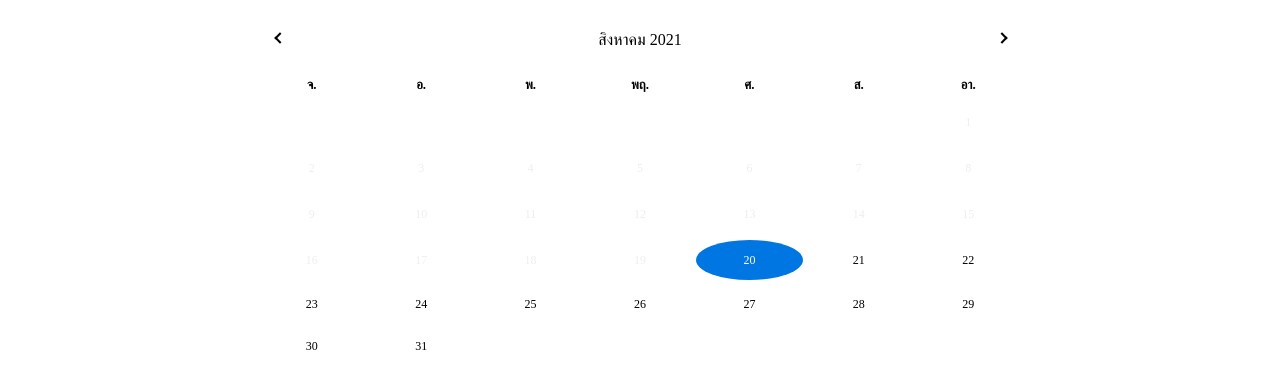
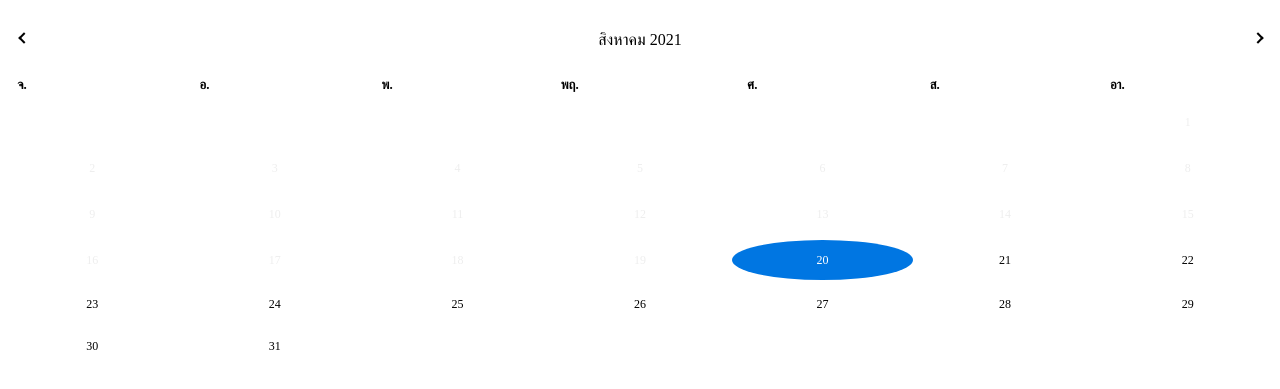
Before and after one commit to napatchai/work-sportcar, a PHP site: page /testcalendar.php in a window 1280 px wide. Shown: the top 389 px of the page. Run offline with PHP 8.4, Linux system fonts and the light colour scheme; some libraries are stand-ins or nearby versions.

Commit message:
edit bug

```diff
--- a/index.php
+++ b/index.php
@@ -335,7 +335,7 @@
         <span class="footerleft-content-social"><img src="./img/viber.png" class="imgsocial" alt=""></span>
         <span class="footerleft-content-social"><img src="./img/facebook-app-logo.png" class="imgsocial" alt=""></span>
         <span class="footerleft-content-social"><img src="./img/line.png" class="imgsocial" alt=""></span>
-        <div class=calendarcenter>
+        <div class="calendarcenter">
             <?php include('./testcalendar.php') ?>
         </div>
         <div class="row test1234">
--- a/style.css
+++ b/style.css
@@ -1,6 +1,6 @@
 * {
     padding: 0;
-    margin: auto;
+    margin: 0;
     text-decoration: none !important;
     list-style: none;
     box-sizing: border-box;
@@ -1440,7 +1440,7 @@ select {
 
 /* ? Start calender */
 .calendar {
-    width: 60%;
+    width: 100%;
     background-color: #fff;
     border-radius: 4px;
     overflow: hidden;
@@ -1729,6 +1729,7 @@ select {
 .calendarcenter {
     display: block;
     margin: auto;
+    width: 60%;
 }
 
 .test1234 {
```
Also changed, not shown: 1 other file.
